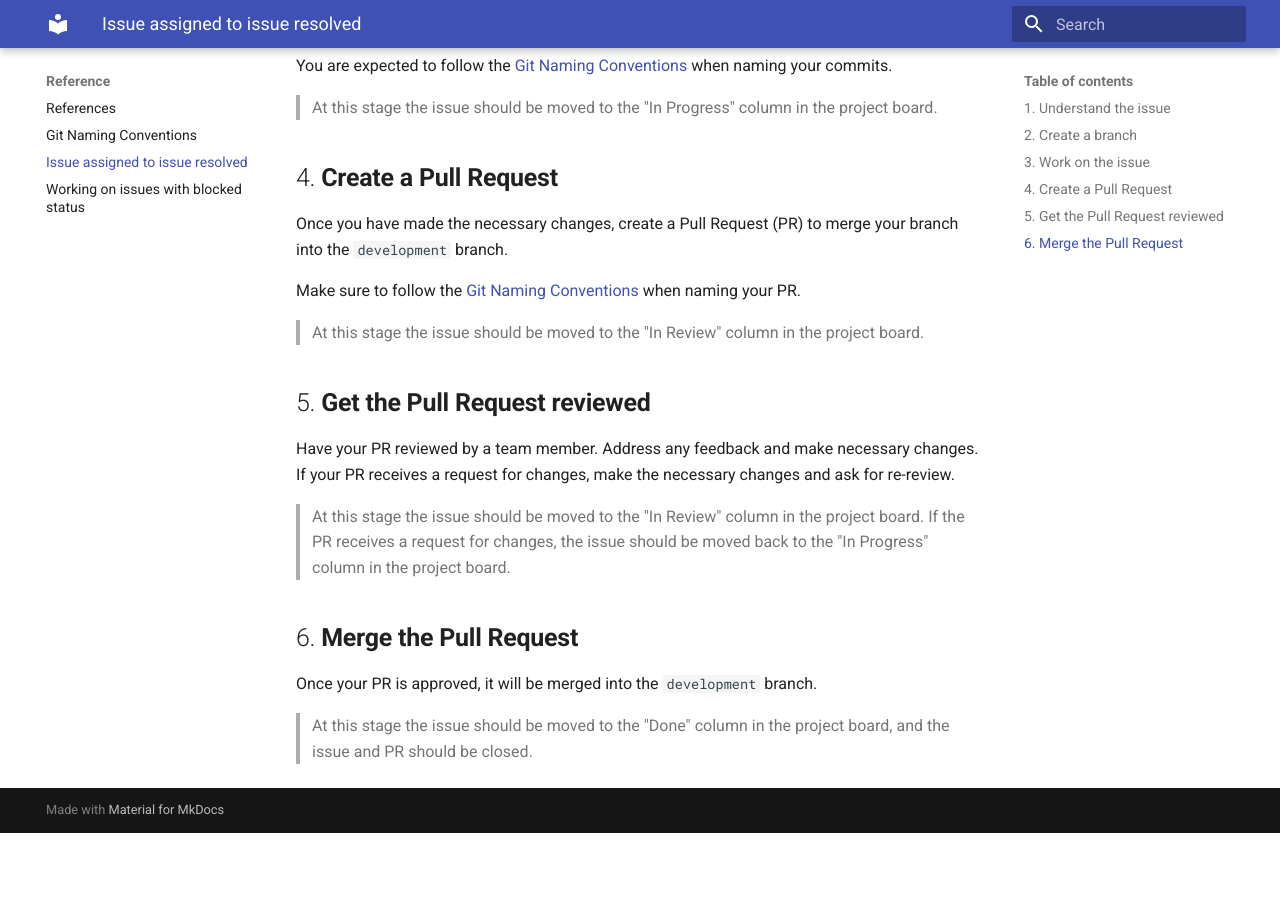
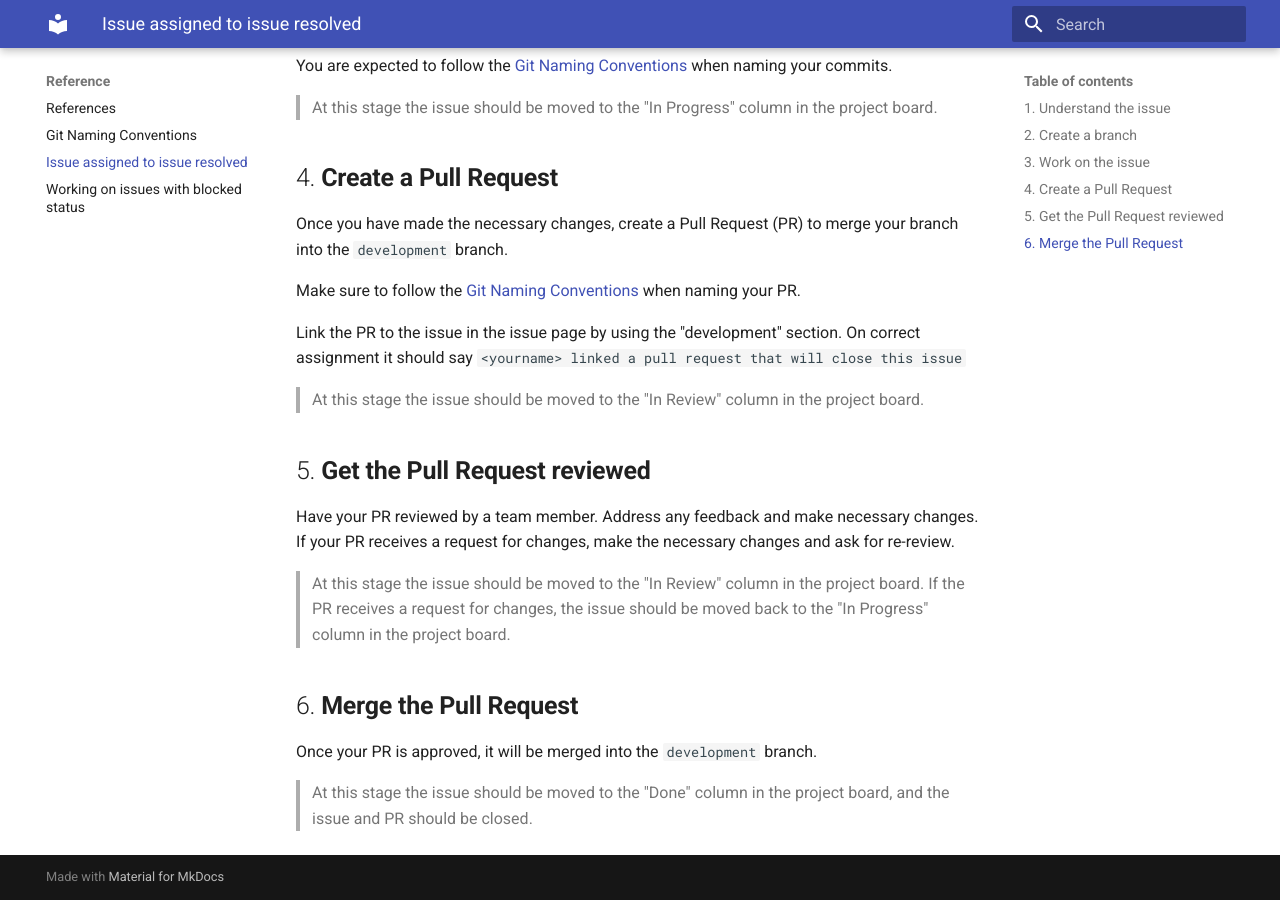
Before and after one commit to KN-IgnITe/tapcast, an MkDocs documentation site: the page built from docs/reference/improving-codebase.md, in a window 1280 px wide and 900 px high, scrolled down 886 px. Built offline with MkDocs 1.6.1 and Material for MkDocs 9.7.7, drawn with Linux system fonts in a browser that asks for light colours; before the commit the page ends 1719 px from its top, so only the background shows below that.

Commit message:
docs(git): workflow additions

```diff
--- a/docs/reference/improving-codebase.md
+++ b/docs/reference/improving-codebase.md
@@ -33,6 +33,9 @@ Once you have made the necessary changes, create a Pull Request (PR) to merge yo
 
 Make sure to follow the [Git Naming Conventions](git-naming-conventions.md#3-pull-requests) when naming your PR.
 
+Link the PR to the issue in the issue page by using the "development" section.
+On correct assignment it should say `<yourname> linked a pull request that will close this issue`
+
 > At this stage the issue should be moved to the "In Review" column in the project board.
 
 ## 5. **Get the Pull Request reviewed**
```
